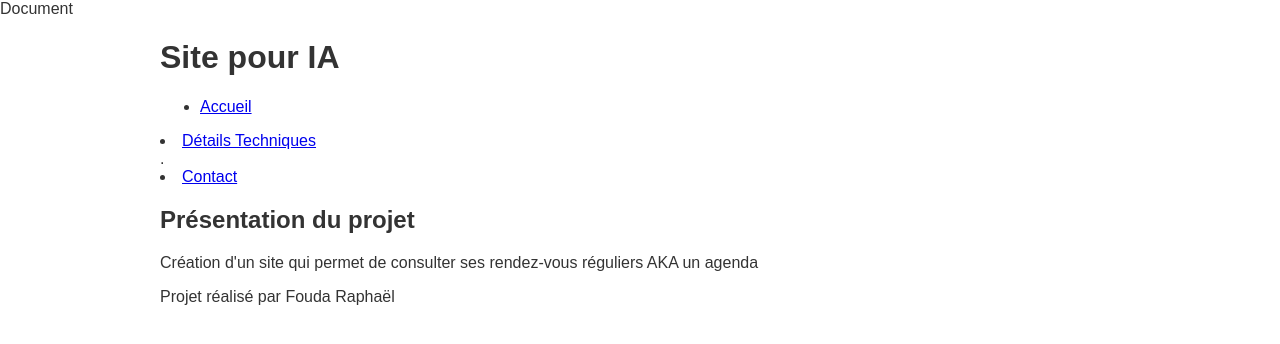
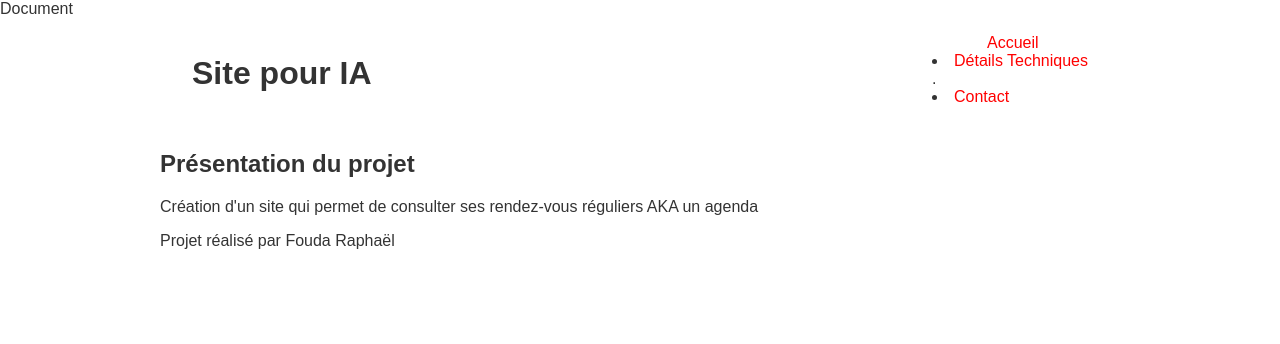
Before and after one commit to Raphael-Fouda/presentation-chef-d-oeuvre, a plain HTML site: page index.html in a window 1280 px wide. Drawn offline with Linux system fonts and the light colour scheme.

Commit message:
feat: style du header et de la navigation avec Flexbox

```diff
--- a/index.html
+++ b/index.html
@@ -10,12 +10,13 @@
     <body>
     <header>
         <h1>Site pour IA</h1>
-    </header>
-    <nav>
-<ul><li><a href="index.html">Accueil</a></li></ul>
+            <nav>
+<ul class="menu"><li><a href="index.html">Accueil</a></li></ul>
 <li><a href="details.html">Détails Techniques</a></li>.
 <li><a href="contact.html">Contact</a></li>
     </nav>
+    </header>
+
     <main>
         <section>
             <h2>Présentation du projet</h2>
--- a/style.css
+++ b/style.css
@@ -9,3 +9,18 @@ body {
     max-width: 960px;
     margin: 0 auto;
 }
+header {
+    display: flex;
+    justify-content: space-between;
+    padding: 1rem 2rem;
+    background-color: white;
+}
+   .menu {
+    list-style: none;
+    display: flex;
+    margin: 0 15px;
+   }
+   a {
+    text-decoration: none;
+    color: red;
+   }
```
Also changed, not shown: contact.html (+1 -1 lines), details.html (+1 -1 lines).
